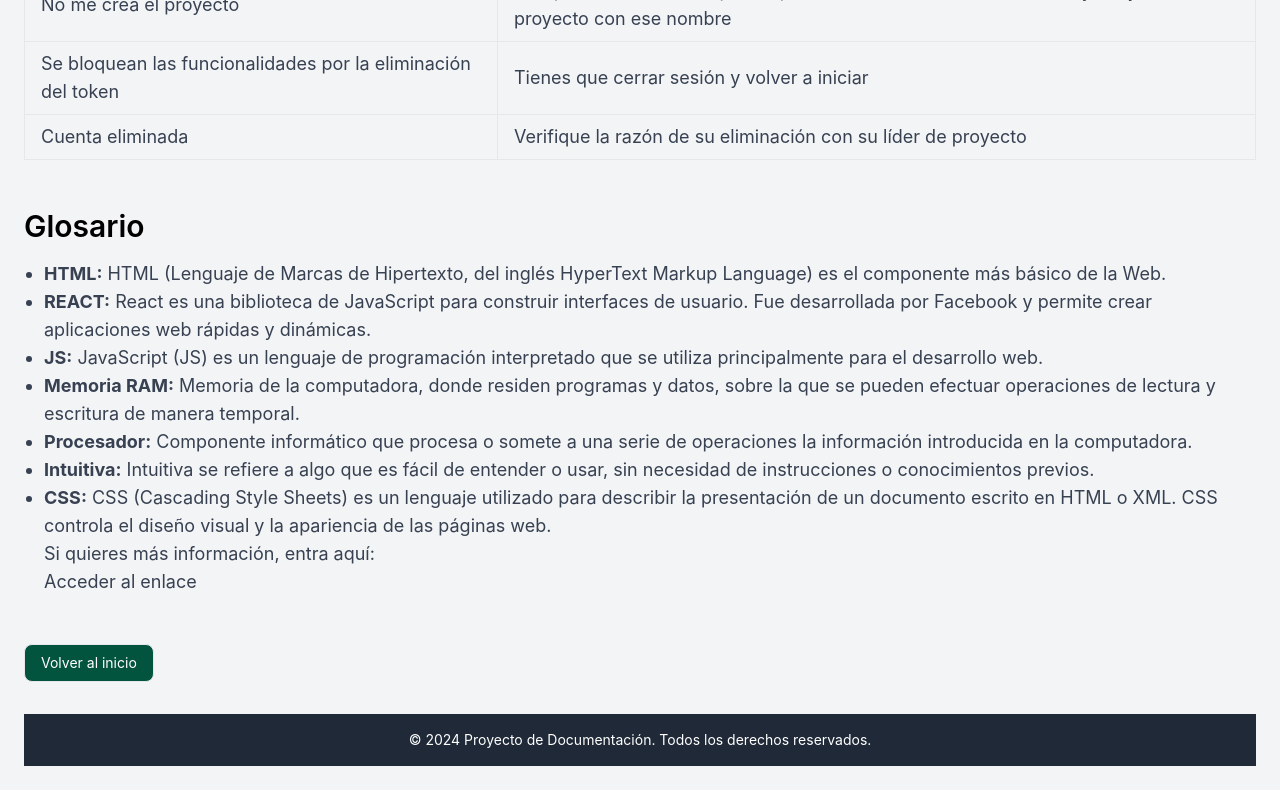
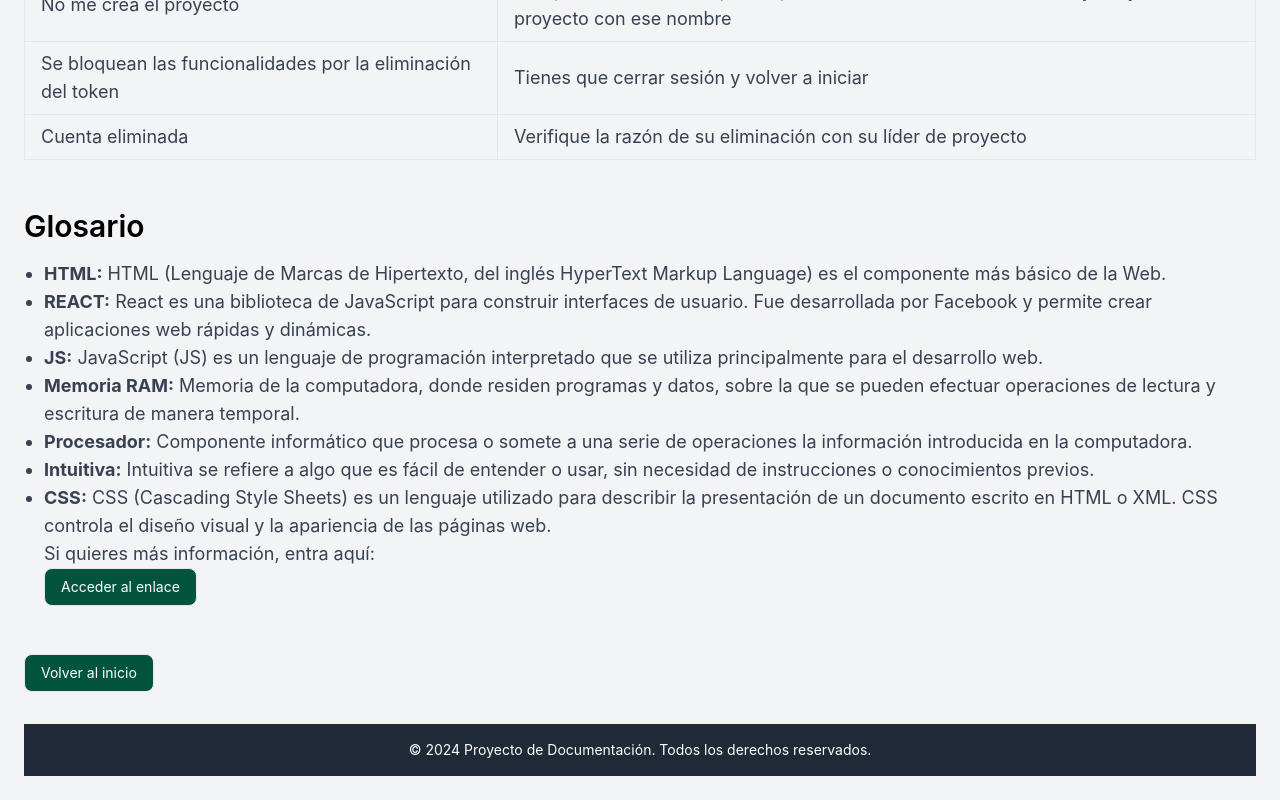
Before and after one commit to DarkKay007/documentacionGestor, a React (Vite) app: page /user-manual in a window 1280 px wide. Shown: the part 3970-4770 px from the top of the page. Built offline with nearby package versions, Linux system fonts and the light colour scheme.

Commit message:
Update manualDeUsuario.jsx

```diff
--- a/src/pages/manualDeUsuario.jsx
+++ b/src/pages/manualDeUsuario.jsx
@@ -198,7 +198,7 @@ const UserManual = () => {
                         <li><strong>Intuitiva:</strong> Intuitiva se refiere a algo que es fácil de entender o usar, sin necesidad de instrucciones o conocimientos previos.</li>
                         <li><strong>CSS:</strong> CSS (Cascading Style Sheets) es un lenguaje utilizado para describir la presentación de un documento escrito en HTML o XML. CSS controla el diseño visual y la apariencia de las páginas web.</li>
                         <p>Si quieres más información, entra aquí:</p>
-                       <a href="https://drive.google.com/drive/folders/1Ns6e1YifU5JbjAAfGY5pPg-LRGtjFzFP?usp=sharing" class="info-link">Acceder al enlace</a>
+                       <Button className='bg-green-800'> <a href="https://drive.google.com/drive/folders/1Ns6e1YifU5JbjAAfGY5pPg-LRGtjFzFP?usp=sharing" class="info-link">Acceder al enlace</a></Button>
                     </ul>
                 </section>
                 <Button className='bg-green-800'><Link to="/">Volver al inicio</Link></Button>
```
